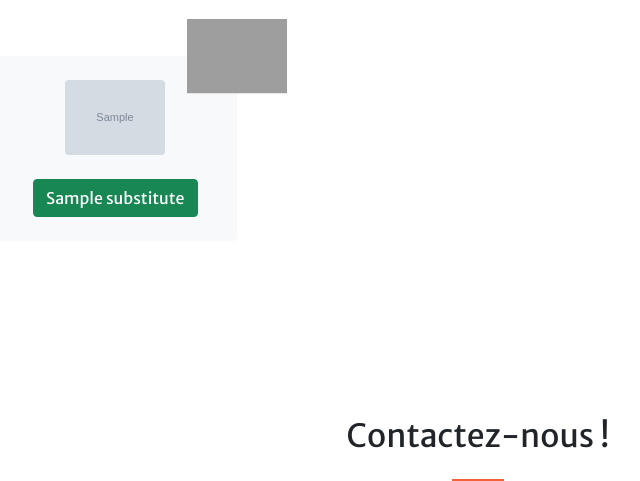
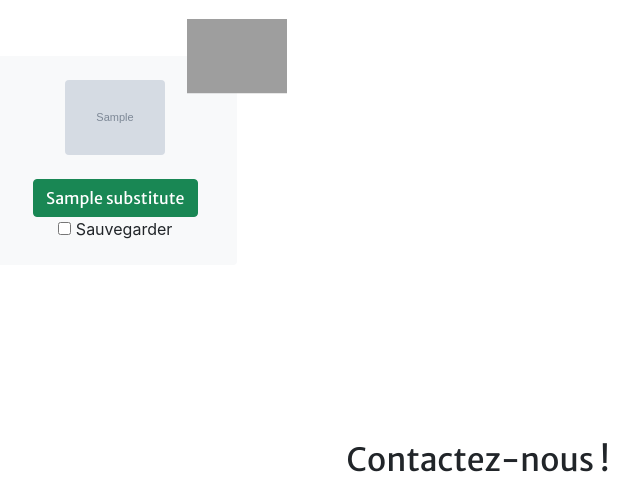
Before and after one commit to nicoseng/P8_purbeurre, a Django app: template purbeurre_website/templates/purbeurre_website/display_substitute.html in a window 1280 px wide. Shown: the part 856-1337 px from the top of the page, without its empty margins (162-802 px from the left). Run offline with Django 3.2, Linux system fonts and the light colour scheme; data comes from the database, SQL or seed files in the repository; tables that the repository leaves empty hold one stand-in row (values such as "Sample post"); the template is opened without the code that fills it: values that come from a table or form of the project are taken from there, most other values are stand-ins (such as "Sample title", 1, 10 or a date in 2020); grey boxes marked "Sample" are stand-in pictures; some libraries are stand-ins or nearby versions; grey boxes are pictures that could not be loaded.

Commit message:
ajout des substituts

```diff
--- a/purbeurre_website/templates/purbeurre_website/display_substitute.html
+++ b/purbeurre_website/templates/purbeurre_website/display_substitute.html
@@ -36,6 +36,7 @@
                             <div class="input-group text-center my-2">
                                 <input class="text-center btn btn-warning" type="submit" id="product_data" name="product_data" value="Fiche produit">
                                 <input type="hidden" name="product_selected_data" value="{{product_selected_data}}"><br>
+
                             </div>
                         </form>
 
@@ -56,11 +57,8 @@
 
           {% for substitute in substitute_proposed_list %}
           <div class="col-auto col-md-4">
-
               <div class="column">
-
                 <div class="card my-5 mx-5 bg-light border-0" style="width:90">
-
                     <span class="position-absolute top-0 start-100 translate-middle p-2 rounded-circle">
                         <img src="https://static.openfoodfacts.org/images/attributes/nutriscore-{{substitute.nutriscore}}.svg" width="100">
                     </span>
@@ -71,9 +69,9 @@
                             {% csrf_token %}
                             <div class="text-center my-2">
                                 <input class="text-center btn btn-success" type="submit" id="product_selected" name="product_selected" value="{{substitute.product_name}}">
-                                <input type="hidden" name="product_selected_data" value="{{substitute}}"><br>
-<!--                            <input type="checkbox" id="product_data" name="product_data" value="{{product}}">-->
-<!--                            <label for="product_data">Sauvegarder</label><br>-->
+                                <input type="hidden" id="substitute_selected_data" name="substitute_selected_data" value="{{substitute}}"><br>
+                                <input type="checkbox" id="product_data" name="product_data" value="{{product}}">
+                                <label for="substitute_selected_data">Sauvegarder</label><br>
                             </div>
                         </form>
                    </div>
```
